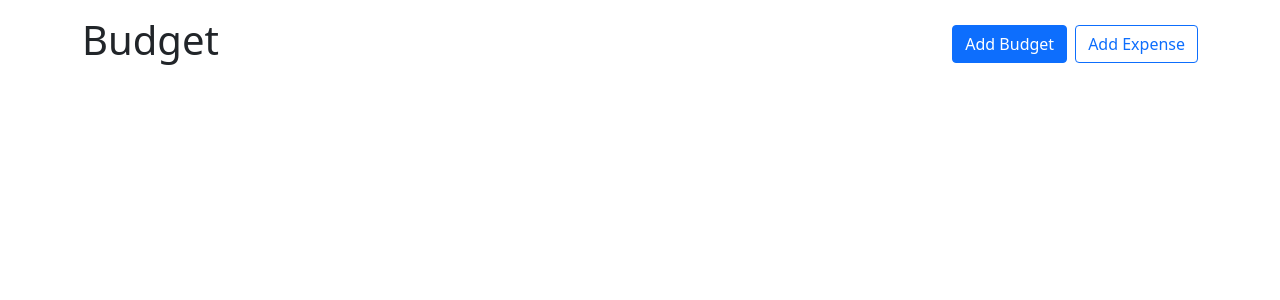
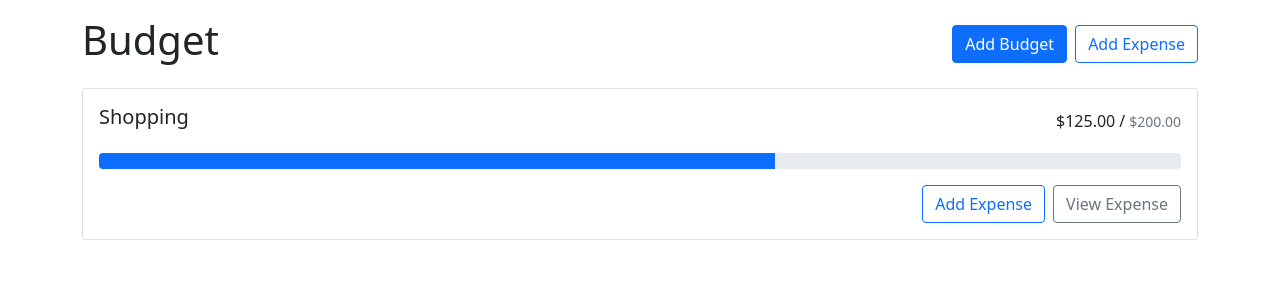
Before and after one commit to alptarla/save-money, a React (Create React App) app: page / in a window 1280 px wide. Shown: the top 300 px of the page. Built offline with nearby package versions, Linux system fonts and the light colour scheme.

Commit message:
Add budget card to main

```diff
--- a/src/App.js
+++ b/src/App.js
@@ -1,10 +1,14 @@
 import { Container } from 'react-bootstrap'
+import BudgetCard from './components/BudgetCard'
 import Header from './components/Header'
 
 function App() {
   return (
     <Container>
       <Header title="Budget" />
+      <main>
+        <BudgetCard amount={125} max={200} title="Shopping" />
+      </main>
     </Container>
   )
 }
--- /dev/null
+++ b/src/components/BudgetCard.js
@@ -0,0 +1,31 @@
+import React from 'react'
+import { Button, Card, ProgressBar, Stack } from 'react-bootstrap'
+import BudgetPrice from './BudgetPrice'
+
+function BudgetCard({ title, amount, max, onAddExpense, onViewExpense }) {
+  return (
+    <Card>
+      <Card.Body>
+        <Stack direction="horizontal">
+          <Card.Title className="me-auto">{title}</Card.Title>
+          <BudgetPrice amount={amount} max={max} />
+        </Stack>
+        <ProgressBar className="my-3" max={max} now={amount} />
+        <Stack direction="horizontal" gap={2}>
+          <Button
+            variant="outline-primary"
+            className="ms-auto"
+            onClick={onAddExpense}
+          >
+            Add Expense
+          </Button>
+          <Button variant="outline-secondary" onClick={onViewExpense}>
+            View Expense
+          </Button>
+        </Stack>
+      </Card.Body>
+    </Card>
+  )
+}
+
+export default BudgetCard
--- /dev/null
+++ b/src/components/BudgetPrice.js
@@ -0,0 +1,18 @@
+import React from 'react'
+
+function BudgetPrice({ amount, max }) {
+  const priceFormatter = new Intl.NumberFormat('en-US', {
+    style: 'currency',
+    currency: 'USD',
+  })
+
+  return (
+    <div>
+      <span>{priceFormatter.format(amount)}</span>
+      <span className="mx-1">/</span>
+      <small className="text-muted">{priceFormatter.format(max)}</small>
+    </div>
+  )
+}
+
+export default BudgetPrice
```
